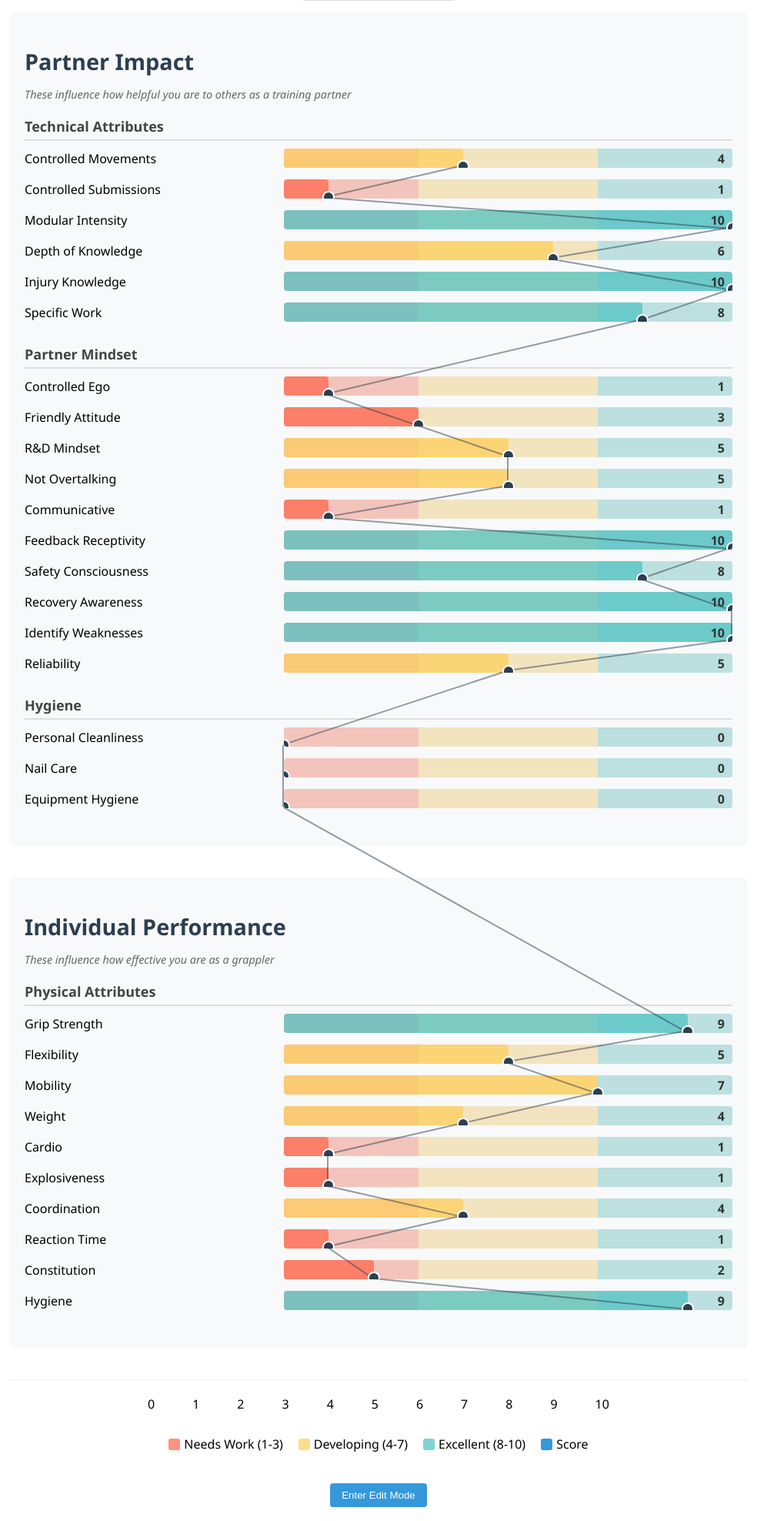
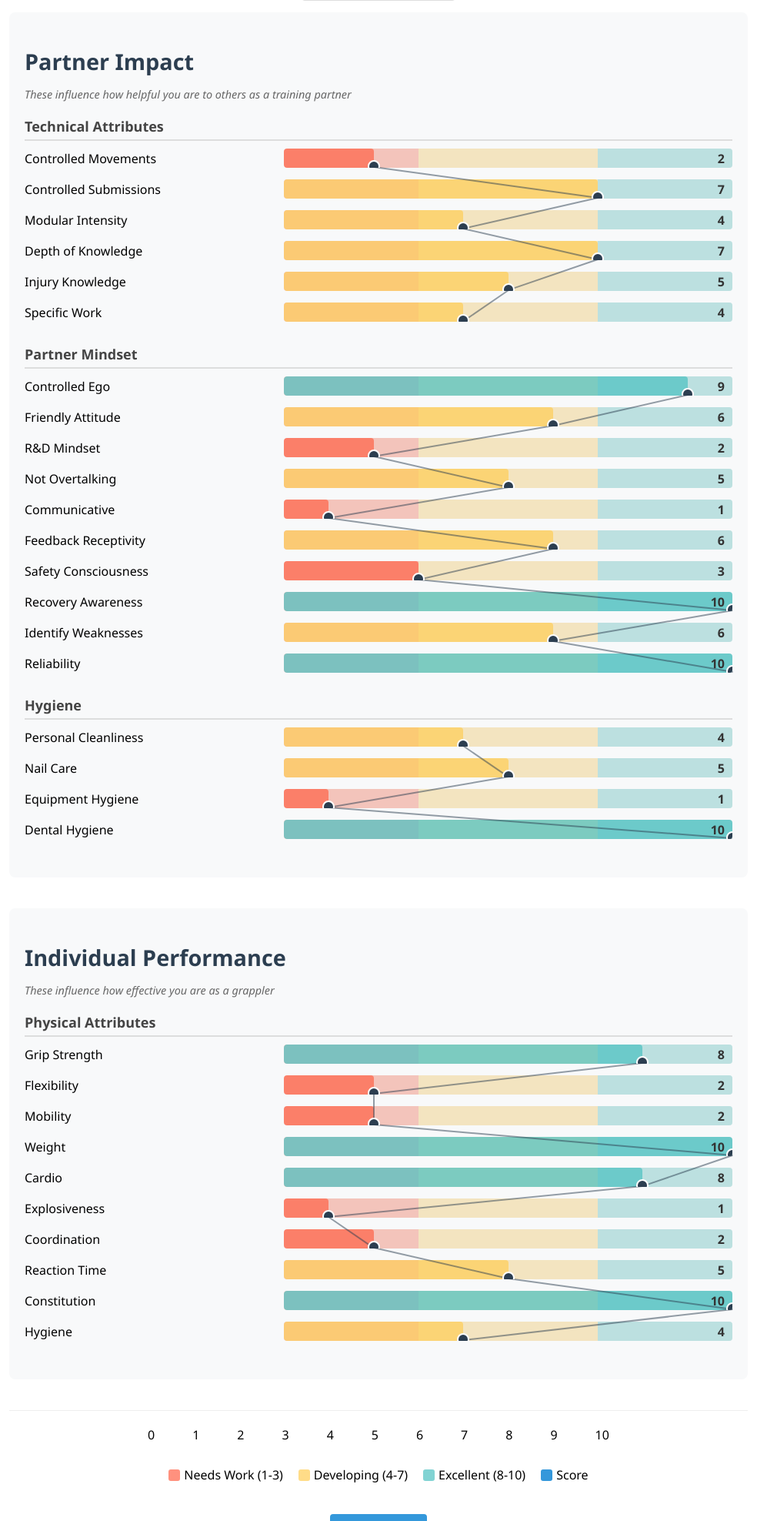
Before and after one commit to jelaludo/bjj-partner-assessment, a Flask app: page / in a window 1280 px wide. Shown: the part 218-2194 px from the top of the page at 77% size, without its empty margins (148-1132 px from the left). Run offline with Flask 3, Linux system fonts and the light colour scheme.

Commit message:
fixed the lines

```diff
--- a/bjj-partner-assessment/data/profiles.json
+++ b/bjj-partner-assessment/data/profiles.json
@@ -1,30 +1,34 @@
 {
     "self": {
-        "controlledMovements": 4,
-        "controlledSubmissions": 1,
-        "modularIntensity": 10,
-        "depthOfKnowledge": 6,
-        "injuryKnowledge": 10,
-        "specificWork": 8,
-        "controlledEgo": 1,
-        "friendlyAttitude": 3,
-        "rdMindset": 5,
+        "controlledMovements": 2,
+        "controlledSubmissions": 7,
+        "modularIntensity": 4,
+        "depthOfKnowledge": 7,
+        "injuryKnowledge": 5,
+        "specificWork": 4,
+        "controlledEgo": 9,
+        "friendlyAttitude": 6,
+        "rdMindset": 2,
         "notOvertalking": 5,
         "communicative": 1,
-        "feedbackReceptivity": 10,
-        "safetyConsciousness": 8,
+        "feedbackReceptivity": 6,
+        "safetyConsciousness": 3,
         "recoveryAwareness": 10,
-        "identifyWeaknesses": 10,
-        "reliability": 5,
-        "gripStrength": 9,
-        "flexibility": 5,
-        "mobility": 7,
-        "weight": 4,
-        "cardio": 1,
+        "identifyWeaknesses": 6,
+        "reliability": 10,
+        "personalCleanliness": 4,
+        "nailCare": 5,
+        "equipmentHygiene": 1,
+        "dentalHygiene": 10,
+        "gripStrength": 8,
+        "flexibility": 2,
+        "mobility": 2,
+        "weight": 10,
+        "cardio": 8,
         "explosiveness": 1,
-        "coordination": 4,
-        "reactionTime": 1,
-        "constitution": 2,
-        "hygiene": 9
+        "coordination": 2,
+        "reactionTime": 5,
+        "constitution": 10,
+        "hygiene": 4
     }
 }
--- a/bjj-partner-assessment/templates/index.html
+++ b/bjj-partner-assessment/templates/index.html
@@ -168,8 +168,9 @@
     }
     .connector-line {
       position: absolute;
-      width: 2px;
+      height: 2px;
       background-color: rgba(44, 62, 80, 0.5);
+      transform-origin: left center;
       z-index: 2;
     }
     #patternContainer {
@@ -692,6 +693,19 @@
                         <input type="number" class="edit-input" min="0" max="10" style="display: none;">
                     </div>
                 </div>
+
+                <div class="attribute" data-tooltip="A fresh breath is key when you're sometimes literally breathing down their neck. Brush those teeth and get some mints.">
+                    <div class="attribute-name">Dental Hygiene</div>
+                    <div class="bar-container" onclick="handleBarClick(event, this)">
+                        <div class="zone zone-red"></div>
+                        <div class="zone zone-yellow"></div>
+                        <div class="zone zone-green"></div>
+                        <div class="bar" data-attribute="dentalHygiene" style="width: 0%"></div>
+                        <div class="score-label">0</div>
+                        <div class="dot" style="display: none;"></div>
+                        <input type="number" class="edit-input" min="0" max="10" style="display: none;">
+                    </div>
+                </div>
             </div>
         </div>
 
@@ -926,47 +940,80 @@
 
     // Function to draw connector lines between dots
     function drawConnectorLines() {
-      // Remove existing connector lines
-      document.querySelectorAll('.connector-line').forEach(line => {
-        line.remove();
+      console.log('Drawing lines...');
+      const container = document.getElementById('patternContainer');
+      if (!container) {
+          console.error('Pattern container not found!');
+          return;
+      }
+
+      // Clear existing lines
+      container.querySelectorAll('.connector-line').forEach(line => line.remove());
+
+      // Define our sections
+      const sectionSelectors = [
+          '.category-title:contains("Technical Attributes")',
+          '.category-title:contains("Partner Mindset")',
+          '.category-title:contains("Hygiene")',
+          '.category-title:contains("Physical Attributes")'
+      ];
+
+      sectionSelectors.forEach(selector => {
+          // Find the section
+          const sections = Array.from(document.querySelectorAll('.category-title'))
+              .filter(el => el.textContent.includes(selector.split('contains("')[1].split('")')[0]));
+
+          sections.forEach(section => {
+              const categoryDiv = section.closest('.category');
+              if (!categoryDiv) {
+                  console.error('Category div not found for', selector);
+                  return;
+              }
+
+              // Get all dots in this category that have a value
+              const dots = Array.from(categoryDiv.querySelectorAll('.dot'))
+                  .filter(dot => {
+                      const scoreLabel = dot.previousElementSibling;
+                      return scoreLabel && scoreLabel.textContent !== '';
                   });
 
-      const dots = Array.from(document.querySelectorAll('.dot')).filter(dot =>
-        dot.style.display !== 'none'
-      );
+              console.log(`Found ${dots.length} dots in ${section.textContent.trim()}`);
 
-      if (dots.length < 2) return;
+              // Make all valid dots visible
+              dots.forEach(dot => dot.style.display = 'block');
 
-      const container = document.getElementById('patternContainer');
+              // Draw lines between consecutive dots
+              for (let i = 0; i < dots.length - 1; i++) {
+                  const dot1 = dots[i];
+                  const dot2 = dots[i + 1];
+
+                  const rect1 = dot1.getBoundingClientRect();
+                  const rect2 = dot2.getBoundingClientRect();
                   const containerRect = container.getBoundingClientRect();
 
-      for (let i = 0; i < dots.length - 1; i++) {
-        const currentDot = dots[i];
-        const nextDot = dots[i + 1];
+                  // Calculate positions relative to container
+                  const x1 = rect1.left + (rect1.width / 2) - containerRect.left;
+                  const y1 = rect1.top + (rect1.height / 2) - containerRect.top;
+                  const x2 = rect2.left + (rect2.width / 2) - containerRect.left;
+                  const y2 = rect2.top + (rect2.height / 2) - containerRect.top;
 
-        const currentDotRect = currentDot.getBoundingClientRect();
-        const nextDotRect = nextDot.getBoundingClientRect();
+                  // Calculate line properties
+                  const length = Math.sqrt(Math.pow(x2 - x1, 2) + Math.pow(y2 - y1, 2));
+                  const angle = Math.atan2(y2 - y1, x2 - x1) * (180 / Math.PI);
 
-        const x1 = currentDotRect.left + currentDotRect.width / 2 - containerRect.left;
-        const y1 = currentDotRect.top + currentDotRect.height / 2 - containerRect.top;
-        const x2 = nextDotRect.left + nextDotRect.width / 2 - containerRect.left;
-        const y2 = nextDotRect.top + nextDotRect.height / 2 - containerRect.top;
-
-        const length = Math.sqrt(Math.pow(x2 - x1, 2) + Math.pow(y2 - y1, 2));
-        const angle = Math.atan2(y2 - y1, x2 - x1) * 180 / Math.PI;
-
+                  // Create and position the line
                   const line = document.createElement('div');
                   line.className = 'connector-line';
                   line.style.width = `${length}px`;
-        line.style.height = '2px';
-        line.style.position = 'absolute';
+                  line.style.left = `${x1}px`;
                   line.style.top = `${y1}px`;
-        line.style.left = `${x1}px`;
-        line.style.transformOrigin = '0 0';
                   line.style.transform = `rotate(${angle}deg)`;
 
                   container.appendChild(line);
+                  console.log(`Drew line in ${section.textContent.trim()}: length=${length}, angle=${angle}`);
               }
+          });
+      });
     }
 
     // Function to load a profile from the API
@@ -1215,24 +1262,67 @@
 
     // Add this function to draw connecting lines
     function drawConnectingLines() {
-      const dots = document.querySelectorAll('.dot');
       const container = document.getElementById('patternContainer');
 
       // Remove existing lines
       container.querySelectorAll('.connector-line').forEach(line => line.remove());
 
-      // Show all dots
-      dots.forEach(dot => dot.style.display = 'block');
+      // Show dots for all attributes with values
+      document.querySelectorAll('.dot').forEach(dot => {
+        const scoreLabel = dot.previousElementSibling;
+        if (scoreLabel && scoreLabel.textContent !== '') {
+          dot.style.display = 'block';
+        }
+      });
 
-      // Draw lines between consecutive dots
-      for (let i = 0; i < dots.length - 1; i++) {
-        const dot1 = dots[i];
-        const dot2 = dots[i + 1];
+      // Define the sections we want to connect
+      const sections = [
+        {
+          title: "Technical Attributes",
+          selector: ".category-title:contains('Technical Attributes')"
+        },
+        {
+          title: "Partner Mindset",
+          selector: ".category-title:contains('Partner Mindset')"
+        },
+        {
+          title: "Hygiene",
+          selector: ".category-title:contains('Hygiene')"
+        },
+        {
+          title: "Physical Attributes",
+          selector: ".category-title:contains('Physical Attributes')"
+        }
+      ];
 
-        const x1 = parseFloat(dot1.style.left);
-        const y1 = dot1.offsetTop;
-        const x2 = parseFloat(dot2.style.left);
-        const y2 = dot2.offsetTop;
+      // Process each section independently
+      sections.forEach(section => {
+        // Find the section's category div
+        const categoryTitle = Array.from(document.querySelectorAll('.category-title'))
+          .find(el => el.textContent.includes(section.title));
+        if (!categoryTitle) return;
+
+        const categoryDiv = categoryTitle.closest('.category');
+        if (!categoryDiv) return;
+
+        // Get all visible dots within this specific category
+        const categoryDots = Array.from(categoryDiv.querySelectorAll('.dot')).filter(dot =>
+          dot.style.display === 'block'
+        );
+
+        // Draw lines only between dots in this category
+        for (let i = 0; i < categoryDots.length - 1; i++) {
+          const dot1 = categoryDots[i];
+          const dot2 = categoryDots[i + 1];
+
+          const rect1 = dot1.getBoundingClientRect();
+          const rect2 = dot2.getBoundingClientRect();
+          const containerRect = container.getBoundingClientRect();
+
+          const x1 = rect1.left + rect1.width / 2 - containerRect.left;
+          const y1 = rect1.top + rect1.height / 2 - containerRect.top;
+          const x2 = rect2.left + rect2.width / 2 - containerRect.left;
+          const y2 = rect2.top + rect2.height / 2 - containerRect.top;
 
           const length = Math.sqrt(Math.pow(x2 - x1, 2) + Math.pow(y2 - y1, 2));
           const angle = Math.atan2(y2 - y1, x2 - x1);
@@ -1246,6 +1336,7 @@
 
           container.appendChild(line);
         }
+      });
     }
 
     async function saveChanges() {
```
Lines whose indentation alone changed are shown as unchanged.
